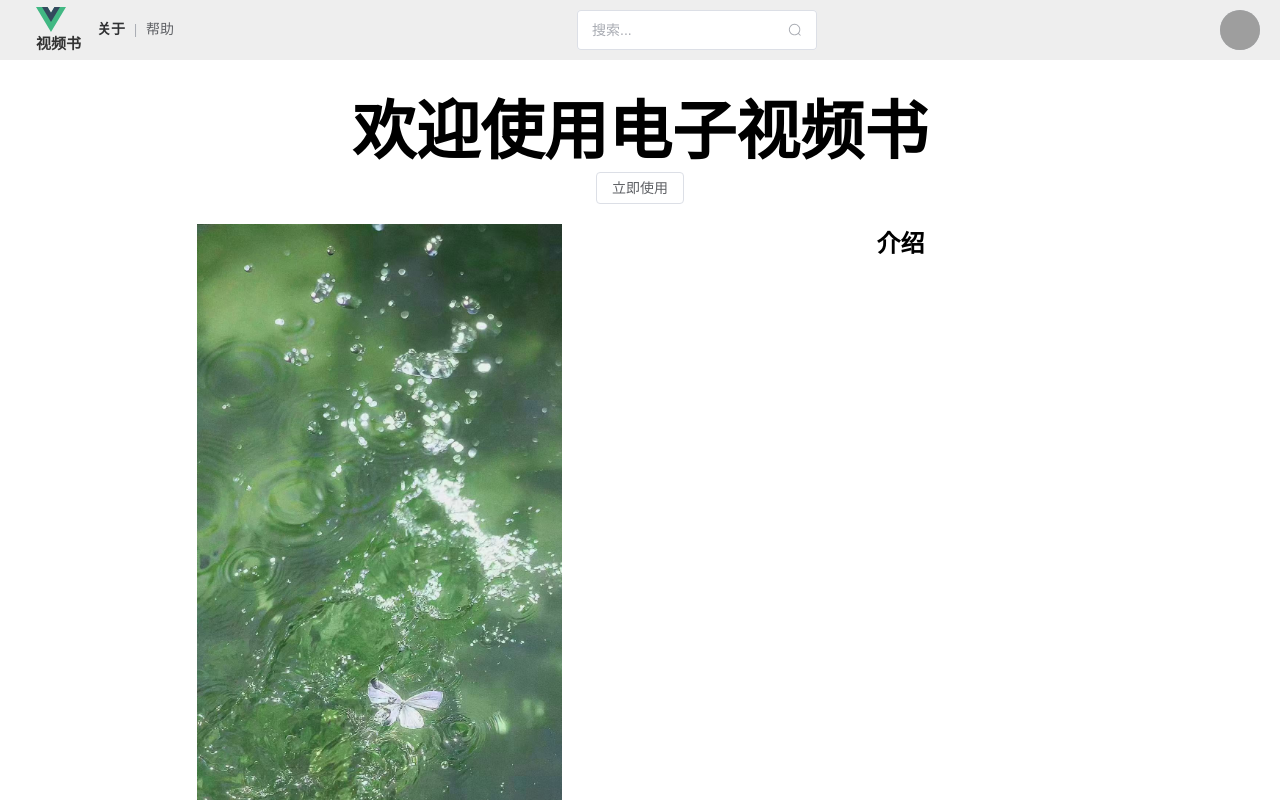
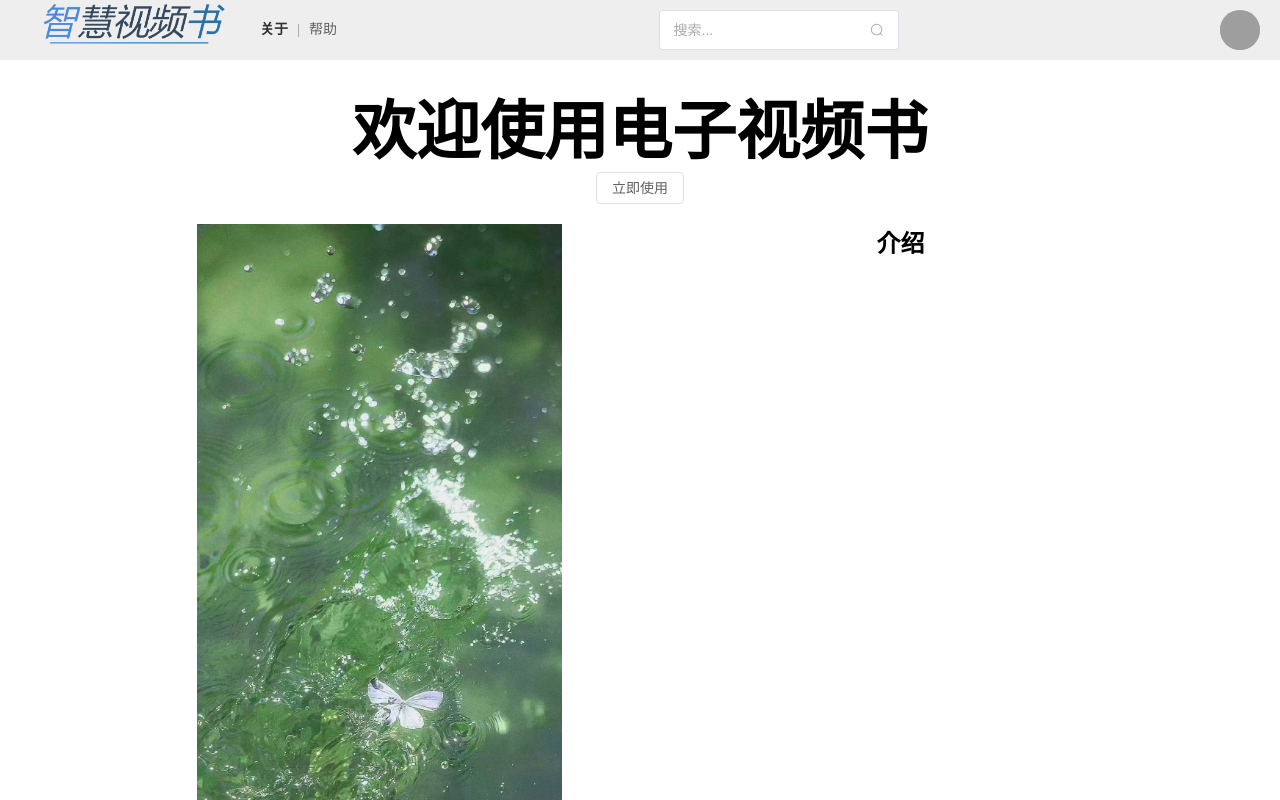
Before and after one commit to Tora-chen/shipinshu-ui, a Vue app: page / in a window 1280 px wide. Shown: the top 800 px of the page. Built offline with nearby package versions, Linux system fonts and the light colour scheme; grey boxes are pictures that could not be loaded.

Commit message:
提供了新logo

```diff
--- a/src/components/home-layout/HomeHeader.vue
+++ b/src/components/home-layout/HomeHeader.vue
@@ -93,8 +93,7 @@ onMounted(() => {
     <el-header>
         <div class="sign">
           <router-link to="/">
-          <img src="@/assets/logo.svg" alt="/logo" />
-          <h1>视频书</h1>
+          <img src="/public/logo.png" alt="/logo" />
         </router-link>
         </div>
         <!-- 面包屑 -->
@@ -198,8 +197,7 @@ onMounted(() => {
     overflow: hidden;
 
     img {
-      width: 30px;
-      height: auto;
+      width: 200px;
       margin-right: 8px;
       vertical-align: middle;
     }
```
Also changed, not shown: public/logo.png (added).
